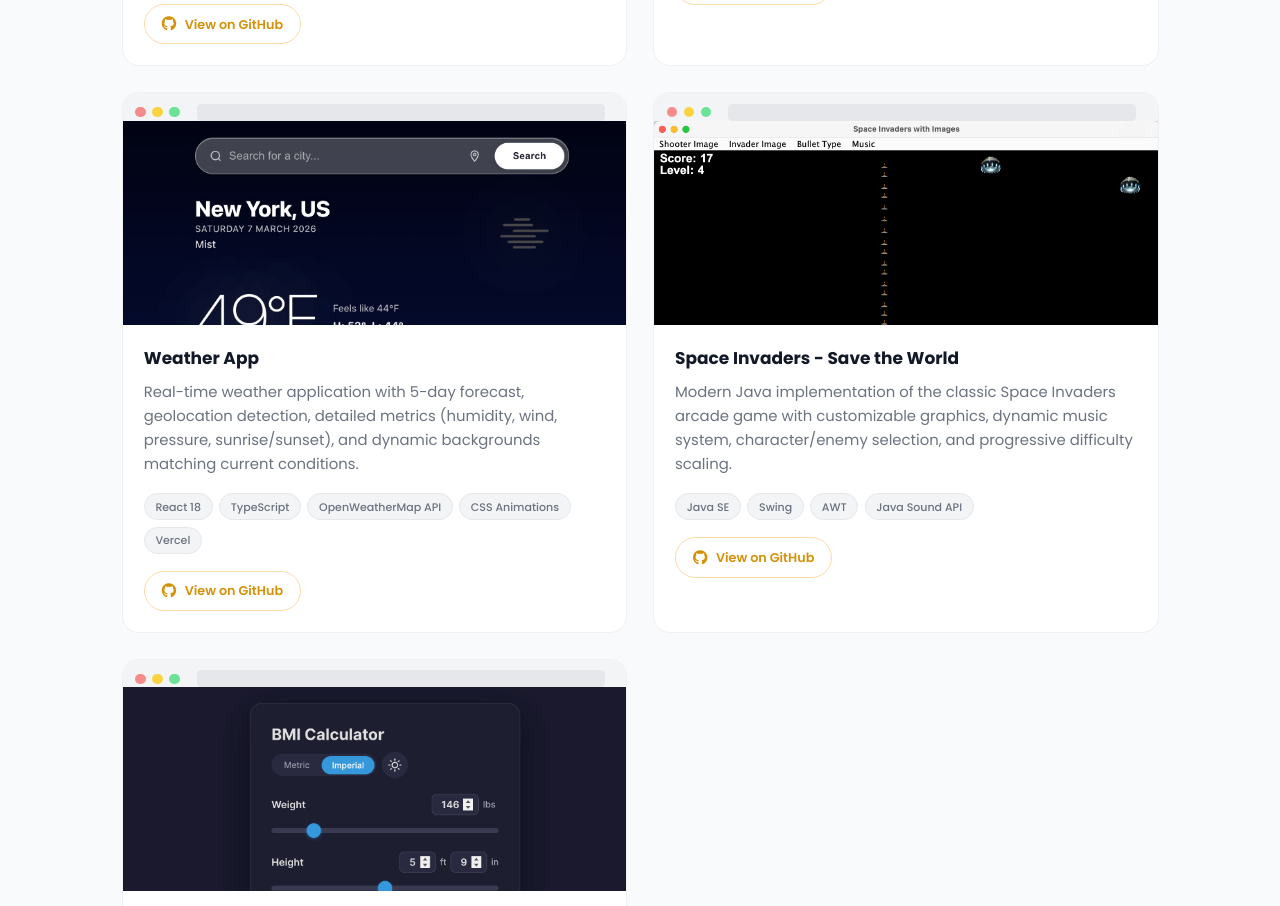
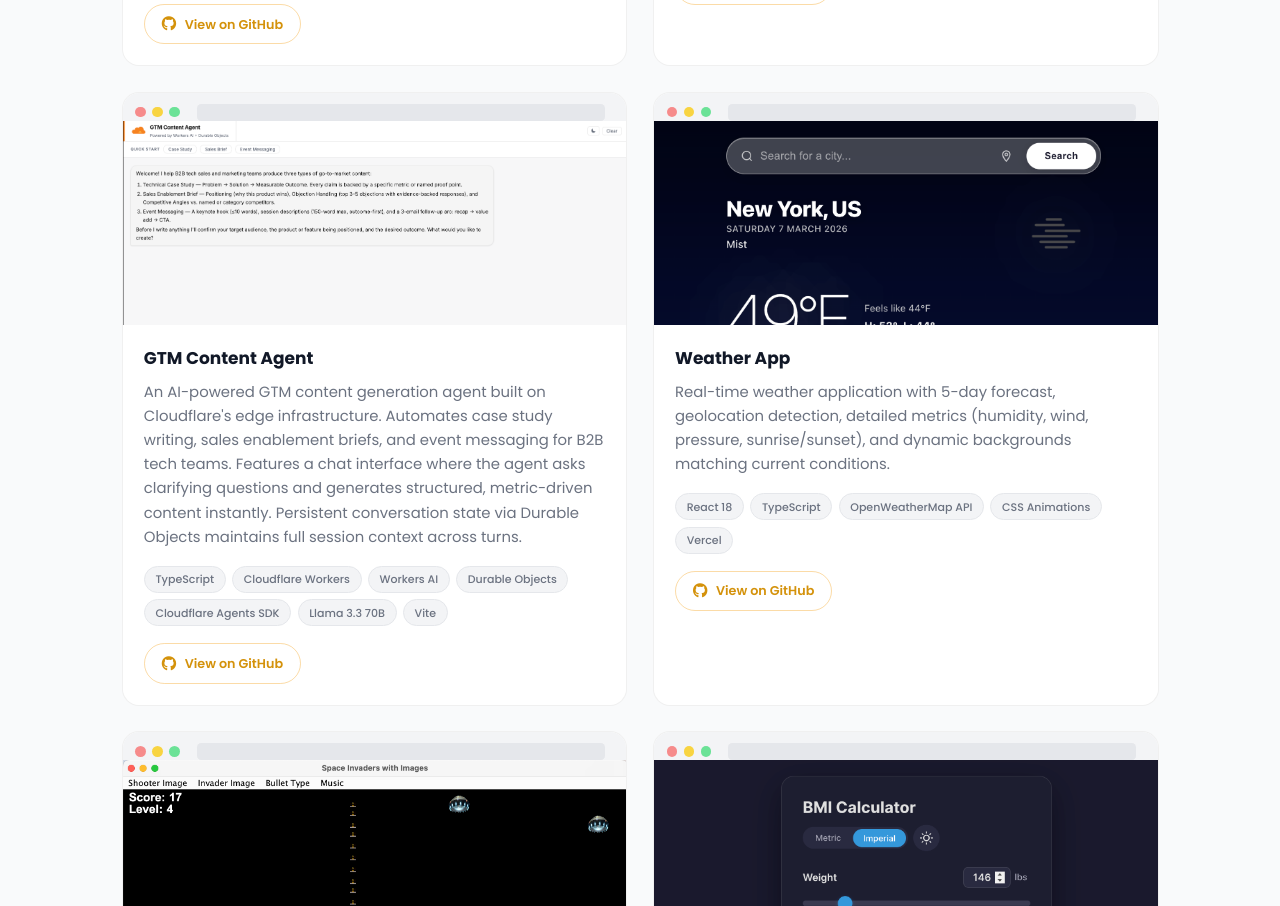
Before and after one commit to sh1vendra/my_portfolio, a React (Vite) app: page / in a window 1280 px wide. Shown: the part 3880-4786 px from the top of the page. Built offline with nearby package versions, Linux system fonts and the light colour scheme; some icons are missing.

Commit message:
add gtm content agent project card

```diff
--- a/src/data/index.ts
+++ b/src/data/index.ts
@@ -34,6 +34,15 @@ export const projects = [
     github: 'https://github.com/sh1vendra/Tic_Tac_Toe',
     screenshot: '/assets/projects/tictactoe.png',
     alt: 'Arcade Tic-Tac-Toe game interface',
+  },
+  {
+    name: 'GTM Content Agent',
+    description:
+      'An AI-powered GTM content generation agent built on Cloudflare\'s edge infrastructure. Automates case study writing, sales enablement briefs, and event messaging for B2B tech teams. Features a chat interface where the agent asks clarifying questions and generates structured, metric-driven content instantly. Persistent conversation state via Durable Objects maintains full session context across turns.',
+    tags: ['TypeScript', 'Cloudflare Workers', 'Workers AI', 'Durable Objects', 'Cloudflare Agents SDK', 'Llama 3.3 70B', 'Vite'],
+    github: 'https://github.com/sh1vendra/cf_ai_gtm_agent',
+    screenshot: '/assets/projects/gtm_agent.png',
+    alt: 'GTM Content Agent chat interface',
   },
   {
     name: 'Weather App',
```
Also changed, not shown: public/assets/projects/gtm_agent.png (added).
